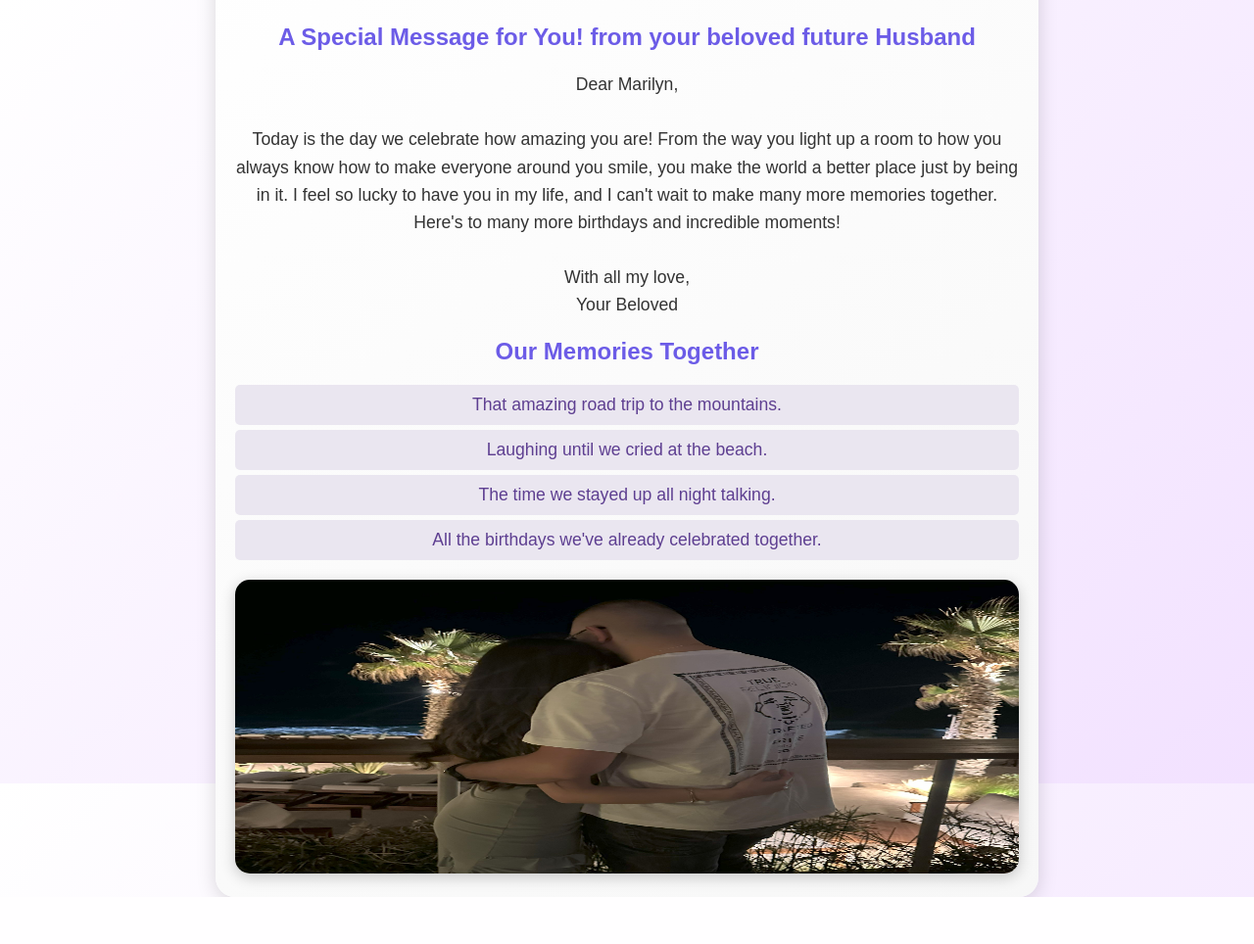
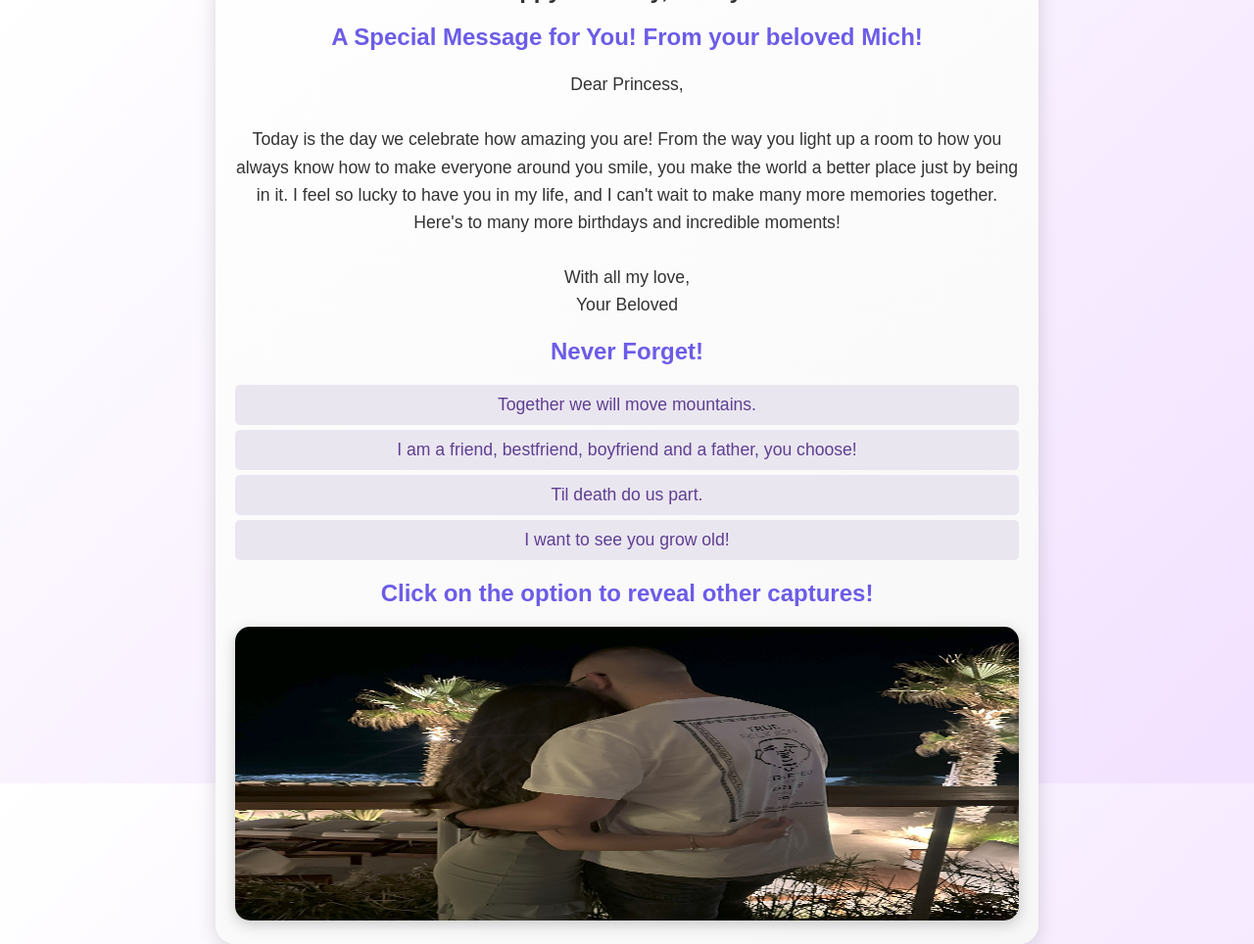
Before and after one commit to habchimichel/Marilyn, a Flask app: page / in a window 1280 px wide. Shown: the whole page at 98% size. Before the commit the page ends 916 px from the top, so only its background shows below. Run offline with Flask 3, Linux system fonts and the light colour scheme.

Commit message:
Update index.html

```diff
--- a/templates/index.html
+++ b/templates/index.html
@@ -3,7 +3,7 @@
 <head>
     <meta charset="UTF-8">
     <meta name="viewport" content="width=device-width, initial-scale=1.0">
-    <title>Happy Birthday!</title>
+    <title>Happy Birthday! Marilyn</title>
     <link rel="stylesheet" href="/static/style.css">
 </head>
 <body>
@@ -13,9 +13,10 @@
         </header>
         <section class="message">
             <h2> </h2>
-            <h2>A Special Message for You! from your beloved future Husband</h2>
+            <h1>Happy Birthday, Marilyn!</h1>
+            <h2>A Special Message for You! From your beloved Mich!</h2>
             <p>
-                Dear Marilyn,<br><br>
+                Dear Princess,<br><br>
                 Today is the day we celebrate how amazing you are! From the way you light up a room to how you always know how to make everyone around you smile, you make the world a better place just by being in it. I feel so lucky to have you in my life, and I can't wait to make many more memories together. Here's to many more birthdays and incredible moments!<br><br>
                 With all my love, <br>
                 Your Beloved
@@ -23,13 +24,14 @@
         </section>
 
         <section class="memories">
-            <h2>Our Memories Together</h2>
+            <h2>Never Forget!</h2>
             <ul>
-                <li data-img="{{ url_for('static', filename='images/memory1.jpg') }}">That amazing road trip to the mountains.</li>
-                <li data-img="{{ url_for('static', filename='images/memory2.jpg') }}">Laughing until we cried at the beach.</li>
-                <li data-img="{{ url_for('static', filename='images/memory3.jpg') }}">The time we stayed up all night talking.</li>
-                <li data-img="{{ url_for('static', filename='images/memory4.jpg') }}">All the birthdays we've already celebrated together.</li>
+                <li data-img="{{ url_for('static', filename='images/memory1.jpg') }}">Together we will move mountains.</li>
+                <li data-img="{{ url_for('static', filename='images/memory2.jpg') }}">I am a friend, bestfriend, boyfriend and a father, you choose!</li>
+                <li data-img="{{ url_for('static', filename='images/memory3.jpg') }}">Til death do us part.</li>
+                <li data-img="{{ url_for('static', filename='images/memory4.jpg') }}">I want to see you grow old!</li>
             </ul>
+            <h2>Click on the option to reveal other captures!</h2>
         </section>
 
         <section class="memory-image">
```
